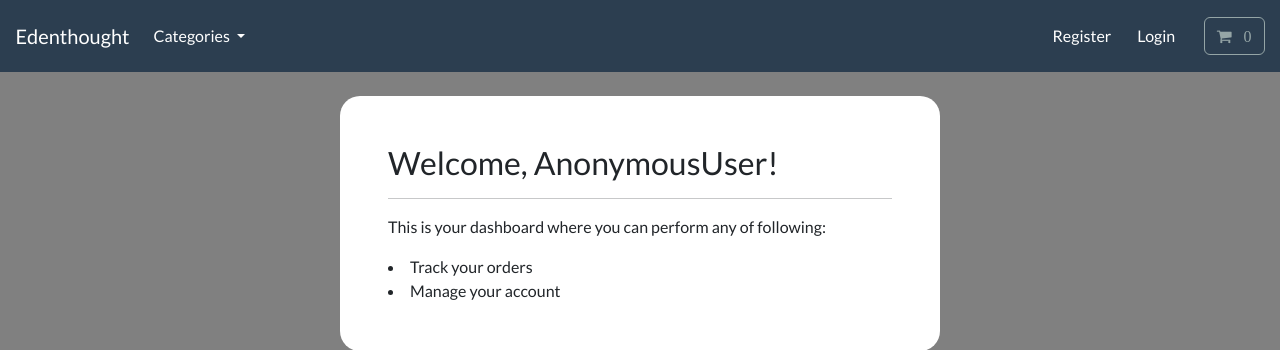
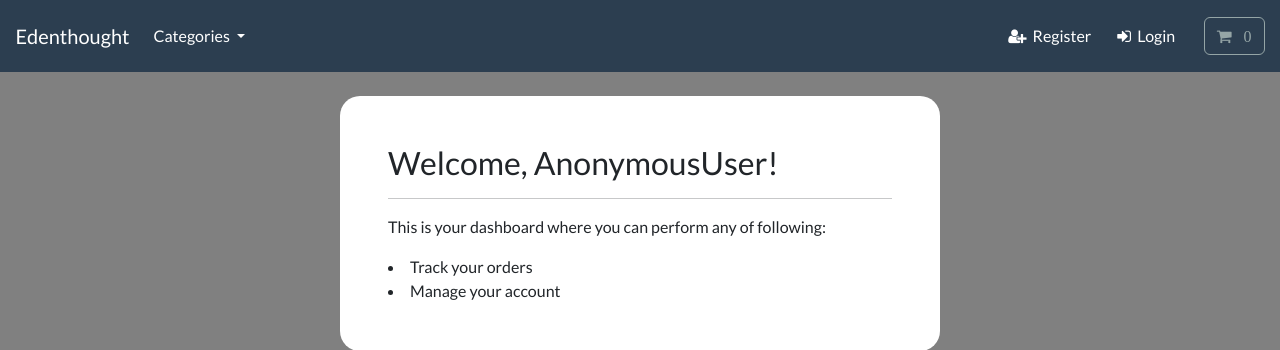
Before and after one commit to eccololo/djshop, a Django app: template djshop/account/templates/account/dashboard.html in a window 1280 px wide. Shown: the top 350 px of the page. Run offline with Django 3.2, Linux system fonts and the light colour scheme; the template is opened without the code that fills it, so the values that code supplies are empty; some libraries are stand-ins or nearby versions.

Commit message:
Add icons to buttons and links in app.

```diff
--- a/djshop/shop/templates/shop/base.html
+++ b/djshop/shop/templates/shop/base.html
@@ -95,13 +95,13 @@
         {% if user.is_authenticated %}
           <li class="nav-item">
             <a class="btn btn-alert navbar-btn text-white" type="button" href="{% url 'dashboard' %}">
-              Dashboard
+              <i aria-hidden="true" class="fa fa-home"></i>&nbsp; Dashboard
             </a>
           </li>
         {% else %}
           <li class="nav-item">
             <a class="btn btn-alert navbar-btn text-white" type="button" href="{% url 'register' %}">
-              Register
+              <i arian-hidden="true" class="fa fa-user-plus"></i>&nbsp; Register
             </a>
           </li>
         {% endif %}
@@ -109,13 +109,13 @@
         {% if user.is_authenticated %}
           <li class="nav-item">
             <a class="btn btn-alert navbar-btn text-white" type="button" href="{% url 'user-logout' %}">
-              Logout
+              <i aria-hidden="true" class="fa fa-sign-out"></i>&nbsp; Logout
             </a>
           </li>
         {% else %}
           <li class="nav-item">
             <a class="btn btn-alert navbar-btn text-white" type="button" href="{% url 'my-login' %}">
-              Login
+              <i class="fa fa-sign-in"></i>&nbsp; Login
             </a>
           </li>
         {% endif %}
```
